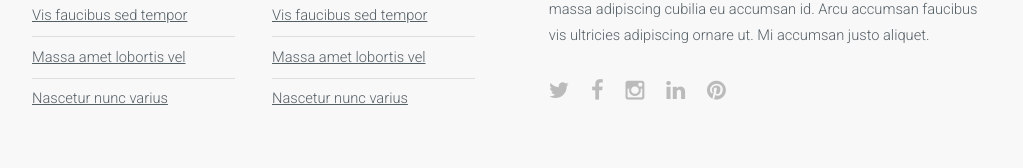
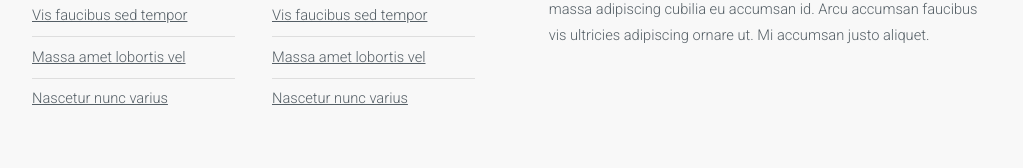
Before and after one commit to awiddy/upfronted, a plain HTML site: page left-sidebar.html in a window 1280 px wide. Shown: the part 1852-2020 px from the top of the page, without its empty margins (128-1151 px from the left). Drawn offline with Linux system fonts and the light colour scheme.

Commit message:
vim practice, removed untitled list of icons

```diff
--- a/left-sidebar.html
+++ b/left-sidebar.html
@@ -132,13 +132,13 @@
 						<div class="6u">
 							<h2>Aliquam Interdum</h2>
 							<p>Blandit nunc tempor lobortis nunc non. Mi accumsan. Justo aliquet massa adipiscing cubilia eu accumsan id. Arcu accumsan faucibus vis ultricies adipiscing ornare ut. Mi accumsan justo aliquet.</p>
-							<ul class="icons">
+							<!--<ul class="icons">
 								<li><a href="#" class="icon fa-twitter"><span class="label">Twitter</span></a></li>
 								<li><a href="#" class="icon fa-facebook"><span class="label">Facebook</span></a></li>
 								<li><a href="#" class="icon fa-instagram"><span class="label">Instagram</span></a></li>
 								<li><a href="#" class="icon fa-linkedin"><span class="label">LinkedIn</span></a></li>
 								<li><a href="#" class="icon fa-pinterest"><span class="label">Pinterest</span></a></li>
-							</ul>
+							</ul>-->
 						</div>
 					</div>
 					<ul class="copyright">
```
